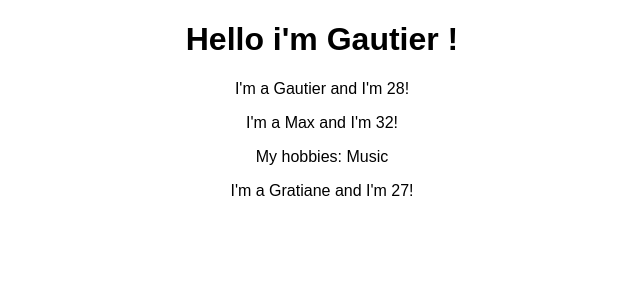
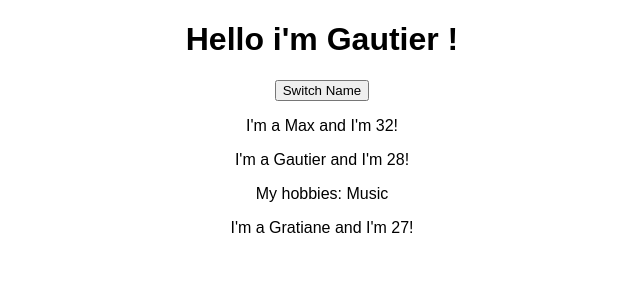
Before and after one commit to GBorot/react-complete-guide-2, a React (Create React App) app: page / in a window 1280 px wide. Shown: the top 300 px of the page, without its empty margins (318-958 px from the left). Built offline with nearby package versions, Linux system fonts and the light colour scheme.

Commit message:
created state in App.js and used this.state

```diff
--- a/package.json
+++ b/package.json
@@ -12,5 +12,9 @@
     "build": "react-scripts build",
     "test": "react-scripts test --env=jsdom",
     "eject": "react-scripts eject"
+  },
+  "devDependencies": {
+    "eslint": "^6.7.2",
+    "eslint-plugin-react": "^7.17.0"
   }
 }
--- a/src/App.js
+++ b/src/App.js
@@ -3,15 +3,33 @@
 import Person from "./Person/Person";
 
 class App extends React.Component {
+  state = {
+    persons: [
+      { name: "Max", age: 32 },
+      { name: "Gautier", age: 28 },
+      { name: "Gratiane", age: 27 }
+    ]
+  };
+
   render() {
     return (
       <div className="App">
         <h1>Hello i'm Gautier !</h1>
-        <Person name="Gautier" age="28" />
-        <Person name="Max" age="32">
+        <button>Switch Name</button>
+        <Person
+          name={this.state.persons[0].name}
+          age={this.state.persons[0].age}
+        />
+        <Person
+          name={this.state.persons[1].name}
+          age={this.state.persons[1].age}
+        >
           My hobbies: Music
         </Person>
-        <Person name="Gratiane" age="27" />
+        <Person
+          name={this.state.persons[2].name}
+          age={this.state.persons[2].age}
+        />
       </div>
     );
     // return React.createElement(
```
Also changed, not shown: 1 other file (tests, documents, lock files or other folders).
